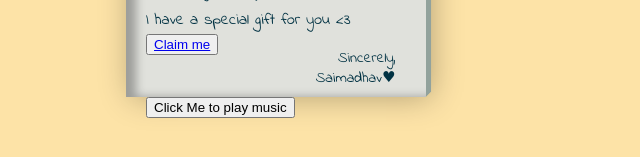
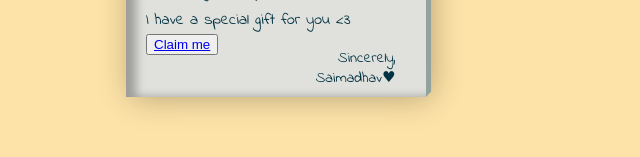
Before and after one commit to iamsaimadhav/SurpriseforSanjena, a plain HTML site: page card.html in a window 1280 px wide. Shown: the part 503-660 px from the top of the page, without its empty margins (364-1004 px from the left). Drawn offline with Linux system fonts and the light colour scheme.

Commit message:
Update card.html

```diff
--- a/card.html
+++ b/card.html
@@ -192,7 +192,7 @@
 
         </div>
 
-      <button id="playButton">Click Me to play music</button>
+
 
         <!-- Add the audio element without controls and set to autoplay -->
         <audio id="audioPlayer" autoplay loop>
```
